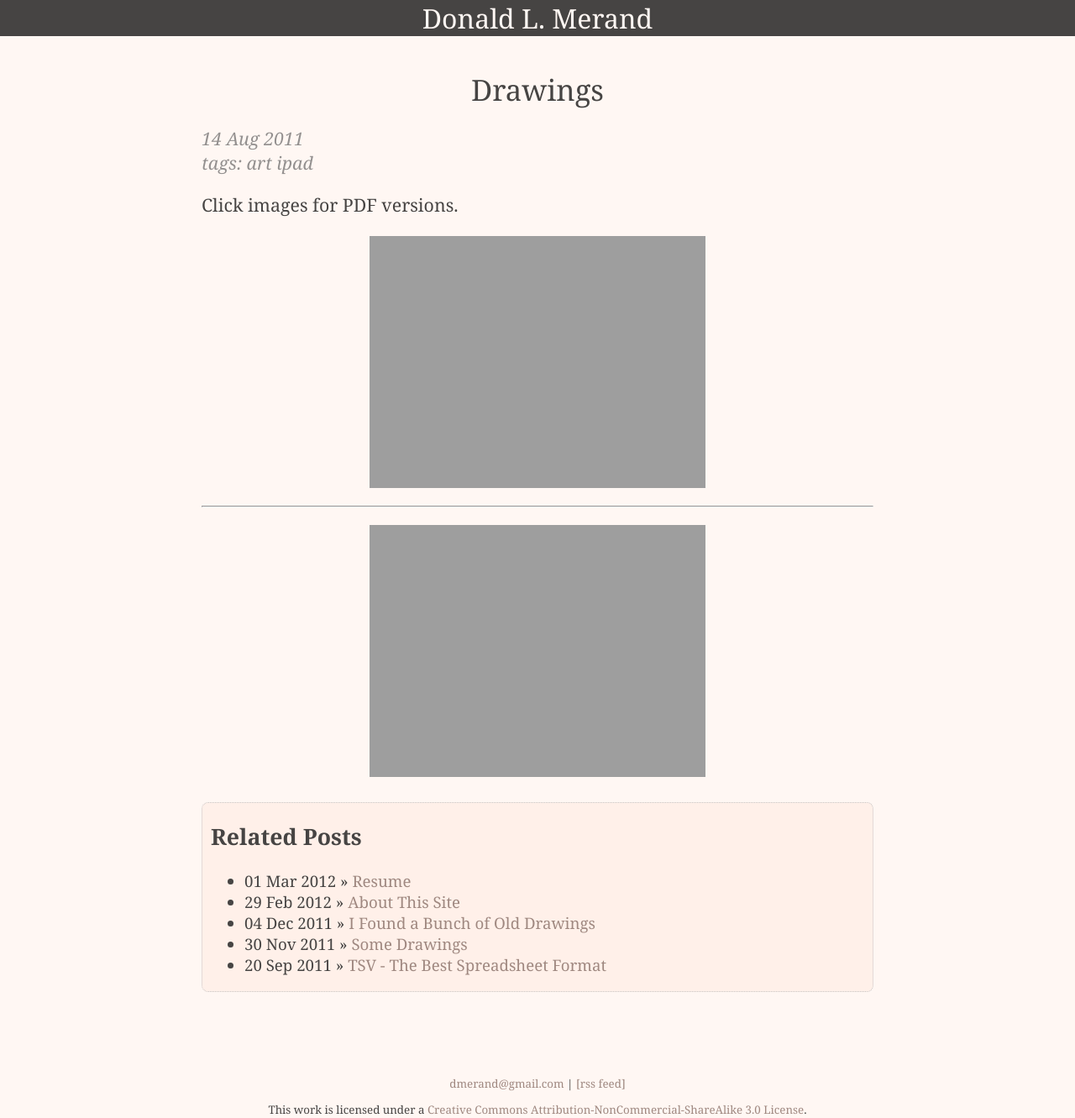
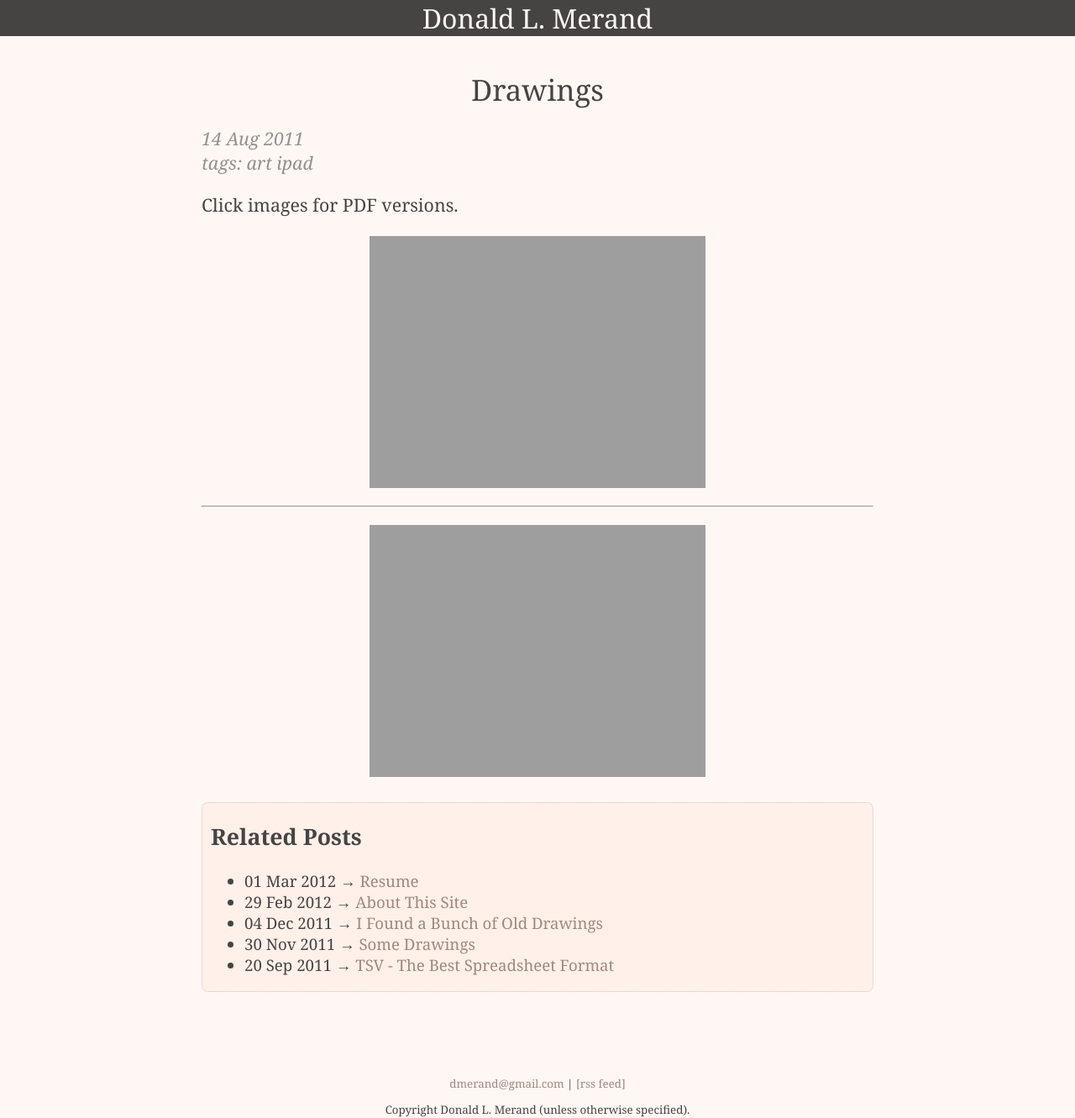
Before and after one commit to dmerand/donald.merand.org, a Jekyll site: the page built from _posts/2011-08-14-drawings.md, in a window 1280 px wide. Shown: the whole page at 84% size. Built offline with Jekyll 4.4.1, drawn with Linux system fonts in a browser that asks for light colours.

Commit message:
changed arrows to rarr;

```diff
--- a/_layouts/default.html
+++ b/_layouts/default.html
@@ -7,9 +7,10 @@
   <title>{{ page.title}}</title>
   <link rel="alternate" type="application/atom+xml" title="Donald L. Merand" href="atom.xml">
   <link rel="shortcut icon" href="/favicon.ico">
-  <link rel="stylesheet" href="/assets/css/style.css" media="all" />
-  <link rel="stylesheet" href="/assets/css/syntax.css" media="all" />
-  <link rel="stylesheet" href="/assets/css/print.css" media="print" />
+  <link rel="stylesheet" href="/assets/css/style.css" media="all" >
+  <link rel="stylesheet" href="/assets/css/syntax.css" media="all" >
+  <link rel='stylesheet' href='http://fonts.googleapis.com/css?family=Merriweather:900,300' media="all">
+  <link rel="stylesheet" href="/assets/css/print.css" media="print" >
 </head>
 
 <body>
@@ -28,7 +29,7 @@
         </script><noscript>&#100;&#x6d;&#x65;&#114;&#x61;&#110;&#100;&#32;&#x61;&#116;&#32;&#x67;&#x6d;&#x61;&#x69;&#108;&#32;&#100;&#x6f;&#116;&#32;&#x63;&#x6f;&#x6d;</noscript>
        | <a href="/atom.xml">[rss feed]</a>
       </span>
-      <p>This work is licensed under a <a rel="license" href="http://creativecommons.org/licenses/by-nc-sa/3.0/" target="_blank">Creative Commons Attribution-NonCommercial-ShareAlike 3.0 License</a>.</p>
+      <p>Copyright Donald L. Merand (unless otherwise specified).</p>
     </footer>
   </div><!-- page -->
 </body>
--- a/_layouts/post.html
+++ b/_layouts/post.html
@@ -16,11 +16,11 @@ layout: default
 
 </article>
 
-<div id="related" class="below-article">
+<div id="related" class="noprint below-article">
   <h2>Related Posts</h2>
   <ul class="posts">
     {% for post in site.related_posts limit:5 %}
-      <li><span>{{ post.date | date_to_string }}</span> &raquo; <a href="{{ post.url }}">{{ post.title }}</a></li>
+      <li><span>{{ post.date | date_to_string }}</span> &rarr; <a href="{{ post.url }}">{{ post.title }}</a></li>
     {% endfor %}
   </ul>
 </div>
```
